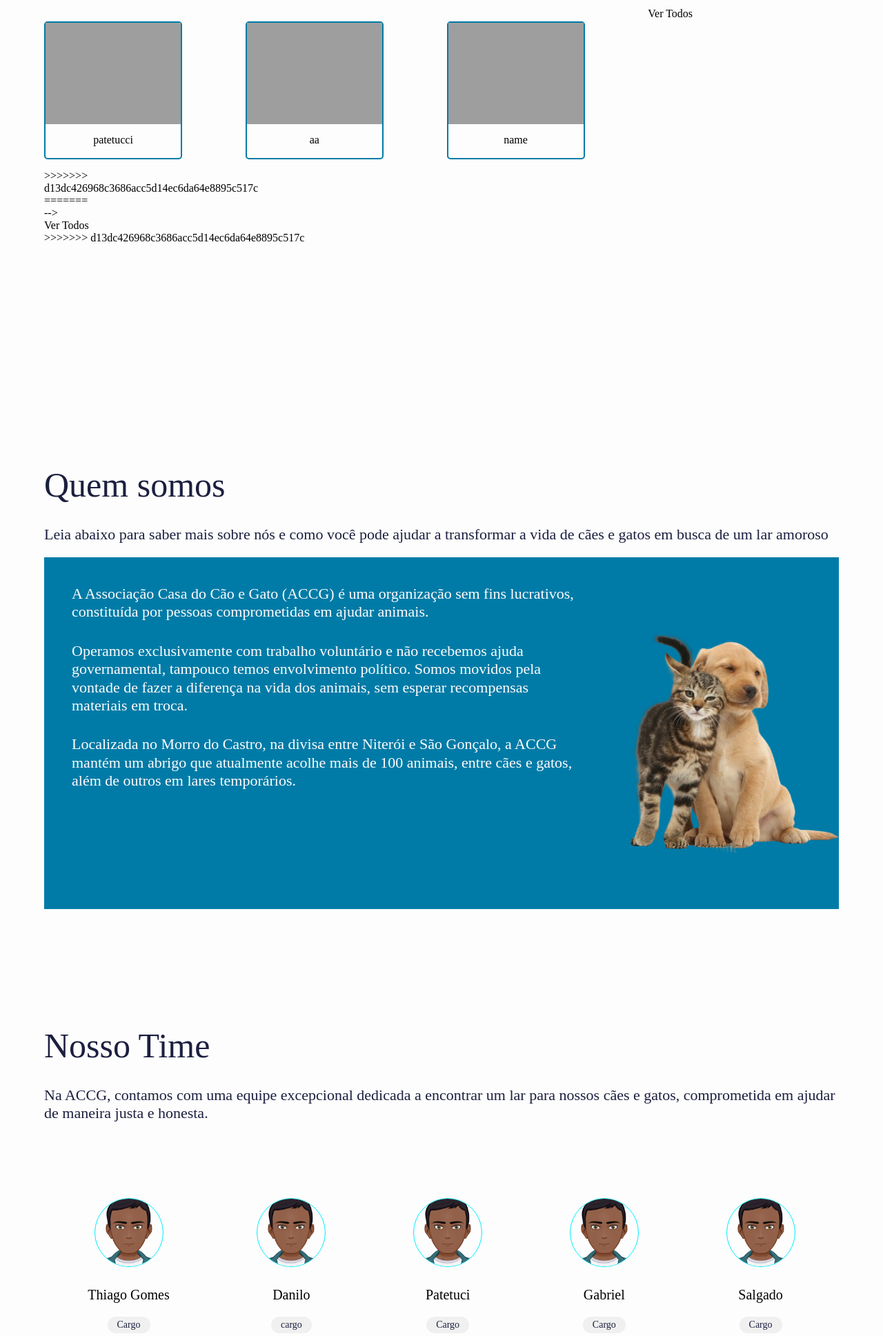
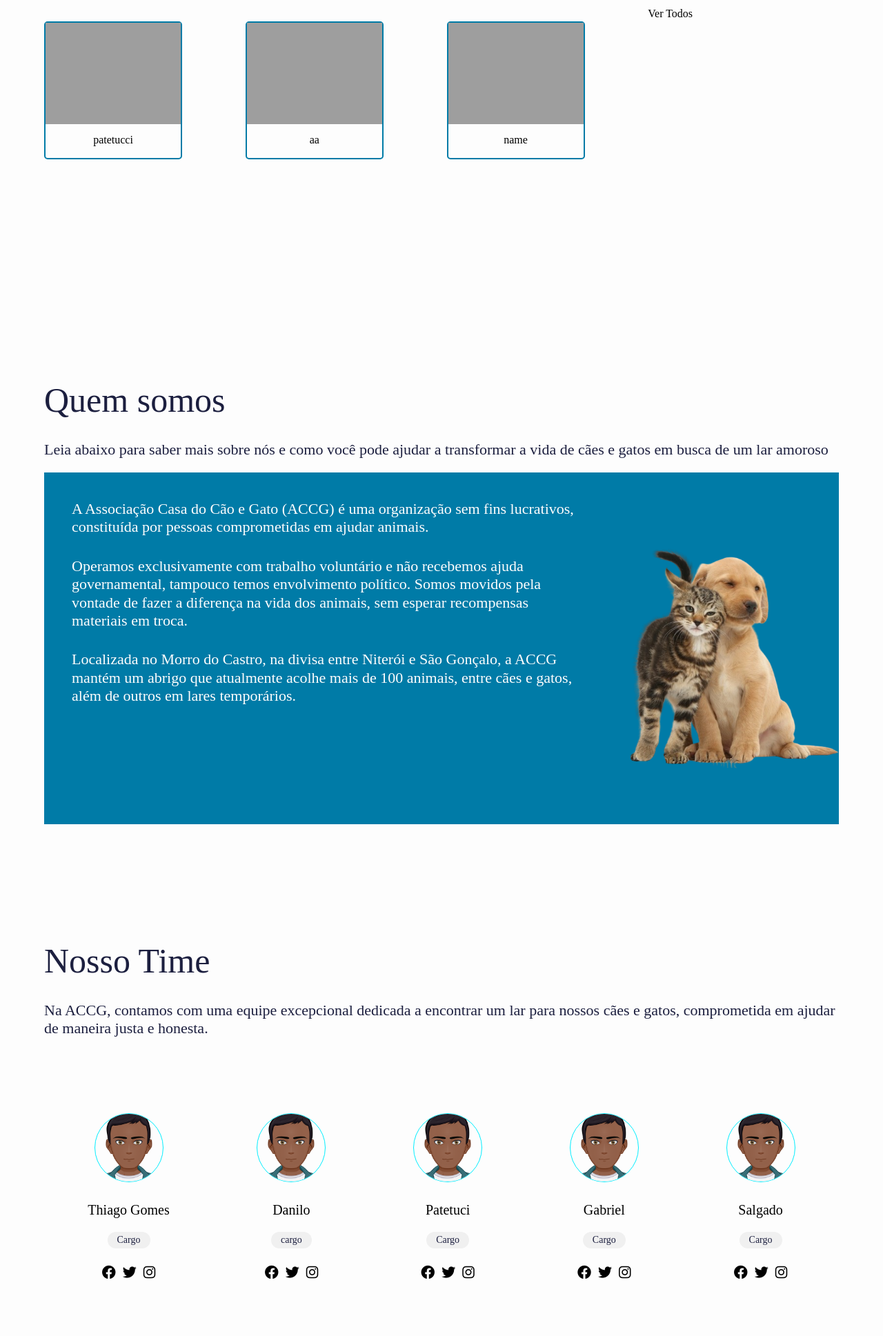
Before and after one commit to VitorDiniz1/projeto_accg, a Django app: template app/templates/index.html in a window 1280 px wide. Shown: the part 1398-3335 px from the top of the page at 69% size. Run offline with Django 4.2, Linux system fonts and the light colour scheme; the template is opened without the code that fills it: values that come from a table or form of the project are taken from there, others are empty; data comes from the database, SQL or seed files in the repository; parts of the project's set-up code (start-up, migrations or seed data) failed here and were passed over; grey boxes are pictures that could not be loaded.

Commit message:
fixed index.html

```diff
--- a/app/templates/index.html
+++ b/app/templates/index.html
@@ -191,85 +191,7 @@
                     </div>
                 </a>
                 {% endfor %}
-
-                <!--<div class="card-animal">
-                    <div class="foto-animal">
-                        <img src="{% static 'img/ft-1-animal.jpg' %}"/>
-                    </div>
-                    <div class="nome-animal">
-                        <p>Nome do animal</p>
-                    </div>
-                </div>
-
-                <div class="card-animal">
-                    <div class="foto-animal">
-                        <img src="{% static 'img/ft-1-animal.jpg' %}"/>
-                    </div>
-                    <div class="nome-animal">
-                        <p>Nome do animal</p>
-                    </div>
-                </div>
-
-                <div class="card-animal">
-                    <div class="foto-animal">
-                        <img src="{% static 'img/ft-1-animal.jpg' %}"/>
-                    </div>
-                    <div class="nome-animal">
-                        <p>Nome do animal</p>
-                    </div>
-                </div>
-
-                <div class="card-animal">
-                    <div class="foto-animal">
-                        <img src="{% static 'img/ft-1-animal.jpg' %}"/>
-                    </div>
-                    <div class="nome-animal">
-                        <p>Nome do animal</p>
-                    </div>
-                </div>
-
-                <div class="card-animal">
-                    <div class="foto-animal">
-                        <img src="{% static 'img/ft-1-animal.jpg' %}"/>
-                    </div>
-                    <div class="nome-animal">
-                        <p>Nome do animal</p>
-                    </div>
-<<<<<<< HEAD
-<<<<<<< HEAD
-                </div>
-
-                <div class="card-animal">
-                    <div class="foto-animal">
-                        <img src="{% static 'img/ft-1-animal.jpg' %}"/>
-                    </div>
-                    <div class="nome-animal">
-                        <p>Nome do animal</p>
-                    </div>
-                </div>
-
-                <div class="card-animal">
-                    <div class="foto-animal">
-                        <img src="{% static 'img/ft-1-animal.jpg' %}"/>
-                    </div>
-                    <div class="nome-animal">
-                        <p>Nome do animal</p>
-                    </div>
-                </div>
-
-            </div>
-            <div class=" ver-mais login-button">
-                <a href="/contato" target="_blank">
-                    <button>Ver mais</button>
-                </a>
-=======
-                </div>-->
             <a href="/filtro">Ver Todos</a>
->>>>>>> d13dc426968c3686acc5d14ec6da64e8895c517c
-=======
-                </div>-->
-            <a href="/filtro">Ver Todos</a>
->>>>>>> d13dc426968c3686acc5d14ec6da64e8895c517c
             </div>
         </div>
 
```
